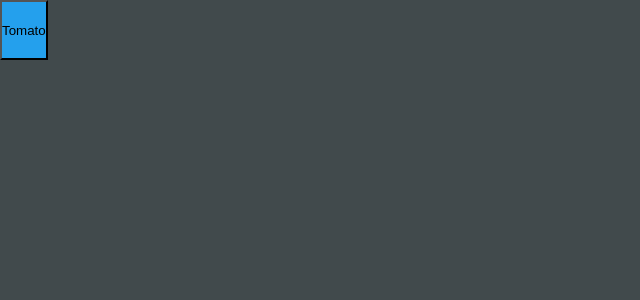
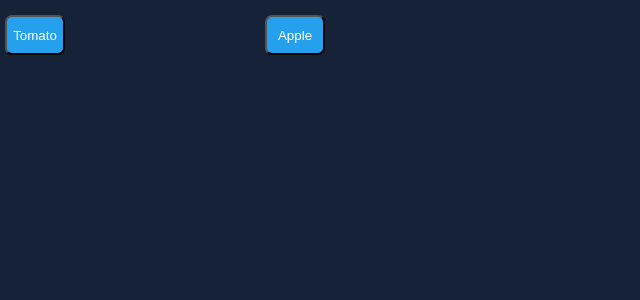
Before and after one commit to Hamzazaheer721/Webworkers-React-Typescript, a React (Create React App) app: page /loop in a window 1280 px wide. Shown: the top 300 px of the page, without its empty margins (0-640 px from the left). Built offline with nearby package versions, Linux system fonts and the light colour scheme.

Commit message:
!fix(CT-3): buttons added

```diff
--- a/src/components/Loop/index.styled.ts
+++ b/src/components/Loop/index.styled.ts
@@ -4,14 +4,26 @@ export const Container = styled.div`
     position: absolute;
     height: 100%;
     width: 100%;
-    background-color: #414a4c;
+    background-color: #152238;
 `
 
 export const ButtonContainer = styled.div`
     display: flex;
-    top: 0;
+    position: relative;
+    top: 10px;
+    width: 100%;
     height: 60px;
+    padding: 5px;
+    & :nth-child(2) {
+        margin-left: 200px;
+    };
 `
 export const Button = styled.button`
     background-color: #24A0ED;
+    height: 40px;
+    width: 60px;
+    border-radius: 7px;
+    color: white;
+    white-space: normal;
+    word-wrap: break-word;
 `
--- a/src/components/Loop/index.tsx
+++ b/src/components/Loop/index.tsx
@@ -7,6 +7,9 @@ const LoopComponent : FC = memo(() => (
       <Button>
         Tomato
       </Button>
+      <Button>
+        Apple
+      </Button>
     </ButtonContainer>
   </Container>
 ));
```
